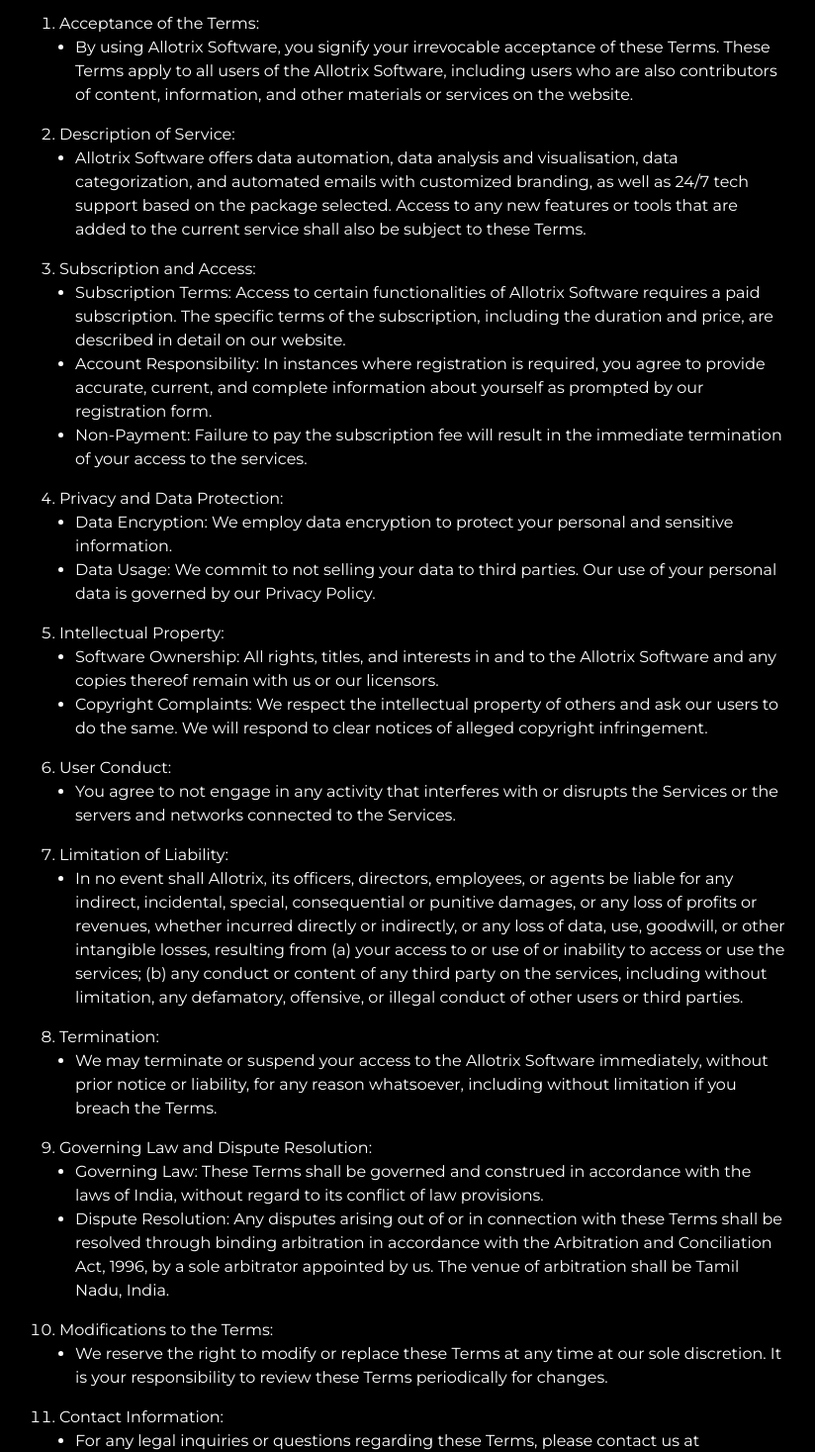
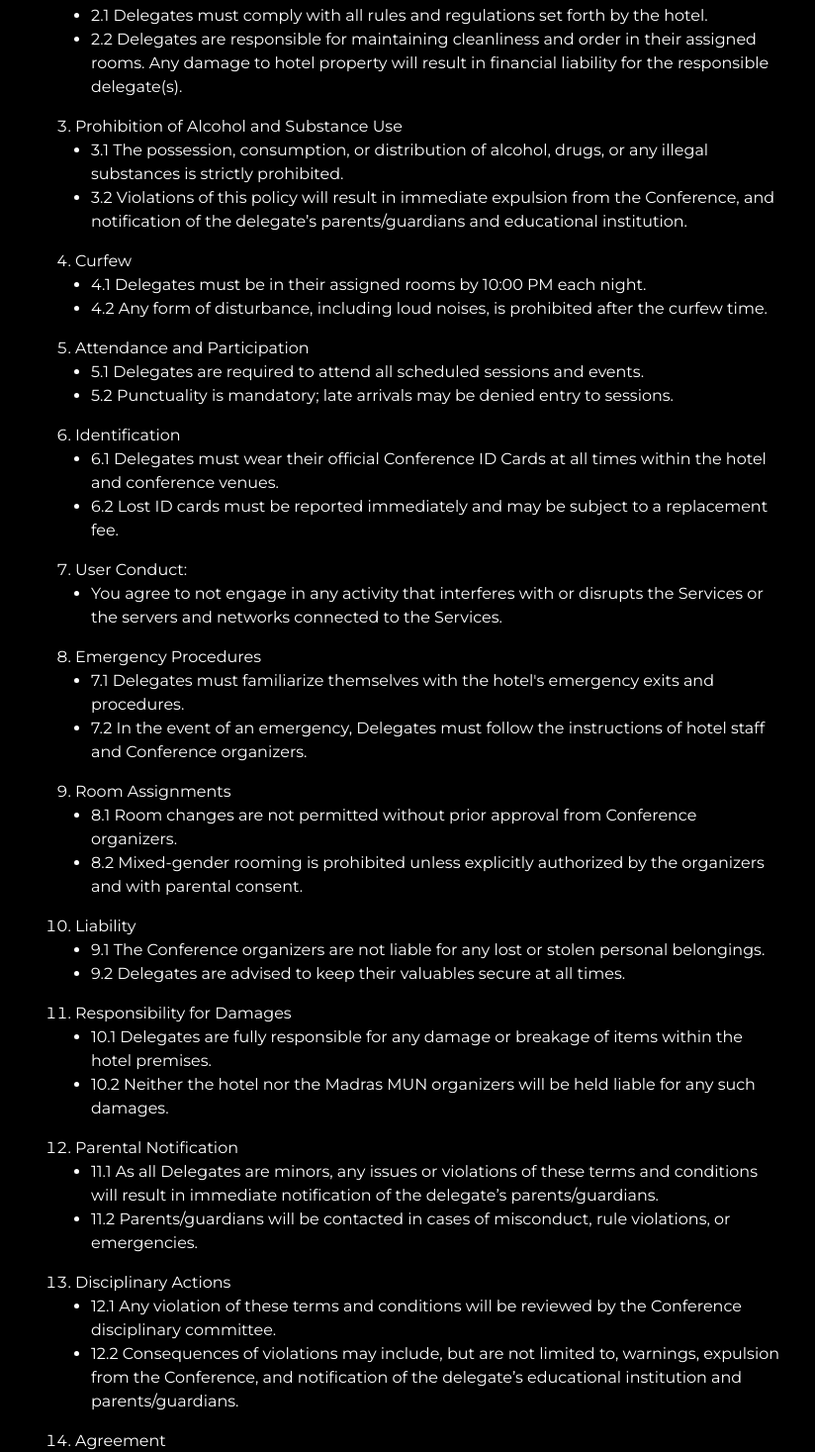
Before and after one commit to Allotrix/MAMUN---website, a React (Vite) app: page /termsofservice in a window 1280 px wide. Shown: the part 468-1935 px from the top of the page at 99% size, without its empty margins (221-1045 px from the left). Built offline with nearby package versions, Linux system fonts and the light colour scheme.

Commit message:
fixed agenda

```diff
--- a/src/pages/Agenda.jsx
+++ b/src/pages/Agenda.jsx
@@ -49,6 +49,8 @@
                     </button>
                 </aside>
             </section>
+            <section className='pt-[200px] w-full flex flex-col items-center'>
+
             <section className={`my-14 w-full px-4 md:max-w-[800px] mx-auto ${showAbout ? "block": "hidden"}`}>
                 <h2 className='text-xl font-semibold'>
                     About
@@ -57,8 +59,10 @@
                     {committee.about}
                 </p>
             </section>
-            <section className={`my-14 w-full px-4 mx-auto ${showEB ? "block": "hidden"}`}>
+            <section className={` ${showEB ? "block": "hidden"} pt-[200px] w-full flex flex-col items-center`}>
+
                 <StickyScroll OBJECT={COMMITTEES[comIndex].board} />
+            </section>
             </section>
         </main>
     )
--- a/src/pages/Terms.jsx
+++ b/src/pages/Terms.jsx
@@ -1,136 +1,206 @@
-import React from 'react';
+import React from "react";
 
 const Terms = () => {
   return (
-    <section className=' text-[white] flex flex-col items-center py-24 md:mt-0 px-6 gap-10 md:items-start text-left md:px-32 md:gap-4 md:pt-48'>
-        <div className='font-allotrix-font-secondary w-full text-center mt-16 md:mt-0'>
-            <h1 className='font-bold text-3xl md:text-4xl md:mb-10 px-2'>
-                Terms of Service
+    <section className=" text-[white] flex flex-col items-center py-24 md:mt-0 px-6 gap-10 md:items-start text-left md:px-32 md:gap-4 md:pt-48">
+      <div className="font-allotrix-font-secondary w-full text-center mt-16 md:mt-0">
+        <h1 className="font-bold text-3xl md:text-4xl md:mb-10 px-2">
+          Legal Terms and Conditions
         </h1>
       </div>
-        <div className='md:w-[750px] mx-auto font-allotrix-font-secondary flex flex-col gap-6'>
-            <p>
-              Introduction:
-            </p>
-            <p>
-              Welcome to Allotrix Software. The following Terms of Service ("Terms") constitute a legally binding agreement between you (either an individual or a legal entity that you represent as an authorized employee or agent) ("You" or "Your") and Allotrix Software ("We", "Us", "Our"). By accessing or using Allotrix Software, a software-as-a-service (SaaS) product, you agree to be bound by these Terms and our Privacy Policy.
-            </p>
-            <ol className='flex flex-col gap-4 list-decimal pl-4'>
-              <li>
-                Acceptance of the Terms:
-                <ul className='list-disc'>
-                  <li className='ml-4'>
-                    By using Allotrix Software, you signify your irrevocable acceptance of these Terms. These Terms apply to all users of the Allotrix Software, including users who are also contributors of content, information, and other materials or services on the website.
+      <div className="md:w-[750px] mx-auto font-allotrix-font-secondary flex flex-col gap-6">
+        <ol className="flex flex-col gap-4 list-decimal pl-4">
+          <li className="ml-4">
+            General Conduct
+            <ul className="list-disc">
+              <li className="ml-4">
+                1.1 All participants (hereinafter referred to as "Delegates")
+                are required to maintain a high standard of conduct and decorum
+                at all times during the Madras MUN Conference (hereinafter
+                referred to as "Conference").
+              </li>
+              <li className="ml-4">
+                1.2 Delegates must exhibit respect towards fellow delegates,
+                hotel staff, and all property within the hotel premises.
               </li>
             </ul>
           </li>
-              <li>
-                Description of Service:
-                <ul className='list-disc'>
-                  <li className='ml-4'>
-                    Allotrix Software offers data automation, data analysis and visualisation, data categorization, and automated emails with customized branding, as well as 24/7 tech support based on the package selected. Access to any new features or tools that are added to the current service shall also be subject to these Terms.
+          <li className="ml-4">
+            Hotel Accommodation
+            <ul className="list-disc">
+              <li className="ml-4">
+                2.1 Delegates must comply with all rules and regulations set
+                forth by the hotel.
+              </li>
+              <li className="ml-4">
+                2.2 Delegates are responsible for maintaining cleanliness and
+                order in their assigned rooms. Any damage to hotel property will
+                result in financial liability for the responsible delegate(s).
               </li>
             </ul>
           </li>
-              <li>
-                Subscription and Access:
-                <ul className='list-disc'>
-                  <li className='ml-4'>
-                    Subscription Terms: Access to certain functionalities of Allotrix Software requires a paid subscription. The specific terms of the subscription, including the duration and price, are described in detail on our website.
+          <li className="ml-4">
+            Prohibition of Alcohol and Substance Use
+            <ul className="list-disc">
+              <li className="ml-4">
+                3.1 The possession, consumption, or distribution of alcohol,
+                drugs, or any illegal substances is strictly prohibited.
               </li>
-                  <li className='ml-4'>
-                    Account Responsibility: In instances where registration is required, you agree to provide accurate, current, and complete information about yourself as prompted by our registration form.
-                  </li>
-                  <li className='ml-4'>
-                    Non-Payment: Failure to pay the subscription fee will result in the immediate termination of your access to the services.
+              <li className="ml-4">
+                3.2 Violations of this policy will result in immediate expulsion
+                from the Conference, and notification of the delegate’s
+                parents/guardians and educational institution.
               </li>
             </ul>
           </li>
-              <li>
-                Privacy and Data Protection:
-                <ul className='list-disc'>
-                  <li className='ml-4'>
-                    Data Encryption: We employ data encryption to protect your personal and sensitive information.
+          <li className="ml-4">
+            Curfew
+            <ul className="list-disc">
+              <li className="ml-4">
+                4.1 Delegates must be in their assigned rooms by 10:00 PM each
+                night.
               </li>
-                  <li className='ml-4'>
-                    Data Usage: We commit to not selling your data to third parties. Our use of your personal data is governed by our Privacy Policy.
+              <li className="ml-4">
+                4.2 Any form of disturbance, including loud noises, is
+                prohibited after the curfew time.
               </li>
             </ul>
           </li>
-              <li>
-                Intellectual Property:
-                <ul className='list-disc'>
-                  <li className='ml-4'>
-                    Software Ownership: All rights, titles, and interests in and to the Allotrix Software and any copies thereof remain with us or our licensors.
+          <li className="ml-4">
+             Attendance and Participation
+            <ul className="list-disc">
+              <li className="ml-4">
+                5.1 Delegates are required to attend all scheduled sessions and
+                events.
               </li>
-                  <li className='ml-4'>
-                    Copyright Complaints: We respect the intellectual property of others and ask our users to do the same. We will respond to clear notices of alleged copyright infringement.
+              <li className="ml-4">
+                5.2 Punctuality is mandatory; late arrivals may be denied entry
+                to sessions.
               </li>
             </ul>
           </li>
-              <li>
-                User Conduct:
-                <ul className='list-disc'>
-                  <li className='ml-4'>
-                    You agree to not engage in any activity that interferes with or disrupts the Services or the servers and networks connected to the Services.
+          <li className="ml-4">
+            Identification
+            <ul className="list-disc">
+              <li className="ml-4">
+                6.1 Delegates must wear their official Conference ID Cards at
+                all times within the hotel and conference venues.
+              </li>
+              <li className="ml-4">
+                6.2 Lost ID cards must be reported immediately and may be
+                subject to a replacement fee.
               </li>
             </ul>
           </li>
-              <li>
-                Limitation of Liability:
-                <ul className='list-disc'>
-                  <li className='ml-4'>
-                    In no event shall Allotrix, its officers, directors, employees, or agents be liable for any indirect, incidental, special, consequential or punitive damages, or any loss of profits or revenues, whether incurred directly or indirectly, or any loss of data, use, goodwill, or other intangible losses, resulting from (a) your access to or use of or inability to access or use the services; (b) any conduct or content of any third party on the services, including without limitation, any defamatory, offensive, or illegal conduct of other users or third parties.
+          <li className="ml-4">
+            User Conduct:
+            <ul className="list-disc">
+              <li className="ml-4">
+                You agree to not engage in any activity that interferes with or
+                disrupts the Services or the servers and networks connected to
+                the Services.
               </li>
             </ul>
           </li>
-              <li>
-                Termination:
-                <ul className='list-disc'>
-                  <li className='ml-4'>
-                    We may terminate or suspend your access to the Allotrix Software immediately, without prior notice or liability, for any reason whatsoever, including without limitation if you breach the Terms.
+
+          <li className="ml-4">
+          Emergency Procedures
+            <ul className="list-disc">
+              <li className="ml-4">
+              7.1 Delegates must familiarize themselves with the hotel's
+                emergency exits and procedures.
+              </li>
+              <li className="ml-4">
+              7.2 In the event of an emergency, Delegates must follow the
+                instructions of hotel staff and Conference organizers.
               </li>
             </ul>
           </li>
-              <li>
-                Governing Law and Dispute Resolution:
-                <ul className='list-disc'>
-                  <li className='ml-4'>
-                    Governing Law: These Terms shall be governed and construed in accordance with the laws of India, without regard to its conflict of law provisions.
+          <li className="ml-4">
+             Room Assignments
+            <ul className="list-disc">
+              <li className="ml-4">
+                8.1 Room changes are not permitted without prior approval from
+                Conference organizers.
               </li>
-                  <li className='ml-4'>
-                    Dispute Resolution: Any disputes arising out of or in connection with these Terms shall be resolved through binding arbitration in accordance with the Arbitration and Conciliation Act, 1996, by a sole arbitrator appointed by us. The venue of arbitration shall be Tamil Nadu, India.
+              <li className="ml-4">
+                8.2 Mixed-gender rooming is prohibited unless explicitly
+                authorized by the organizers and with parental consent.
               </li>
             </ul>
           </li>
-              <li>
-                Modifications to the Terms:
-                <ul className='list-disc'>
-                  <li className='ml-4'>
-                    We reserve the right to modify or replace these Terms at any time at our sole discretion. It is your responsibility to review these Terms periodically for changes.
+          <li className="ml-4">
+            Liability
+            <ul className="list-disc">
+              <li className="ml-4">
+                9.1 The Conference organizers are not liable for any lost or
+                stolen personal belongings.
+              </li>
+              <li className="ml-4">
+                9.2 Delegates are advised to keep their valuables secure at all
+                times.
               </li>
             </ul>
           </li>
-              <li>
-                Contact Information:
-                <ul className='list-disc'>
-                  <li className='ml-4'>
-                    For any legal inquiries or questions regarding these Terms, please contact us at allotrixapp@gmail.com.
+          <li className="ml-4">
+             Responsibility for Damages
+            <ul className="list-disc">
+              <li className="ml-4">
+                10.1 Delegates are fully responsible for any damage or breakage
+                of items within the hotel premises.
+              </li>
+              <li className="ml-4">
+                10.2 Neither the hotel nor the Madras MUN organizers will be
+                held liable for any such damages.
               </li>
             </ul>
           </li>
-              <li>
-                Compliance with Laws:
-                <ul className='list-disc'>
-                  <li className='ml-4'>
-                    You agree to comply with all local, state, national, and international laws and regulations applicable to your use of the Allotrix Software.
+          <li className="ml-4">
+             Parental Notification
+            <ul className="list-disc">
+              <li className="ml-4">
+                11.1 As all Delegates are minors, any issues or violations of
+                these terms and conditions will result in immediate notification
+                of the delegate’s parents/guardians.
+              </li>
+              <li className="ml-4">
+                11.2 Parents/guardians will be contacted in cases of misconduct,
+                rule violations, or emergencies.
+              </li>
+            </ul>
+          </li>
+          <li className="ml-4">
+             Disciplinary Actions
+            <ul className="list-disc">
+              <li className="ml-4">
+                12.1 Any violation of these terms and conditions will be
+                reviewed by the Conference disciplinary committee.
+              </li>
+              <li className="ml-4">
+                12.2 Consequences of violations may include, but are not limited
+                to, warnings, expulsion from the Conference, and notification of
+                the delegate’s educational institution and parents/guardians.
+              </li>
+            </ul>
+            </li>
+            <li className="ml-4">
+
+             Agreement
+            <ul className="list-disc">
+              <li className="ml-4">
+                13.1 By attending the Madras MUN Conference, Delegates
+                acknowledge and agree to comply with these terms and conditions.
+              </li>
+              <li className="ml-4">
+                13.2 Non-compliance with these terms and conditions may result
+                in disciplinary action as outlined herein.
               </li>
             </ul>
           </li>
         </ol>
       </div>
     </section>
-  )
-}
+  );
+};
 
 export default Terms;
```
Lines whose indentation alone changed are shown as unchanged.
